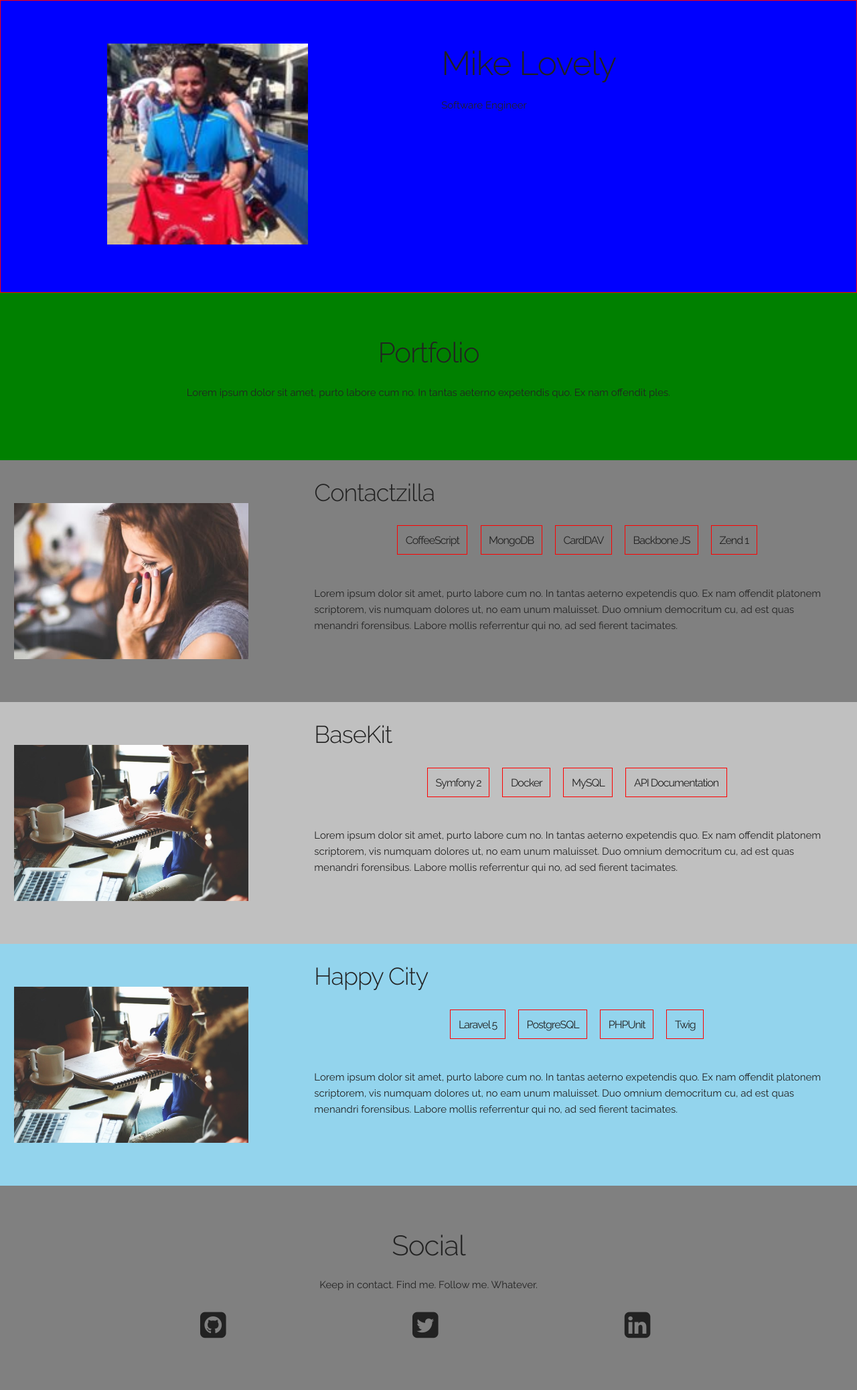
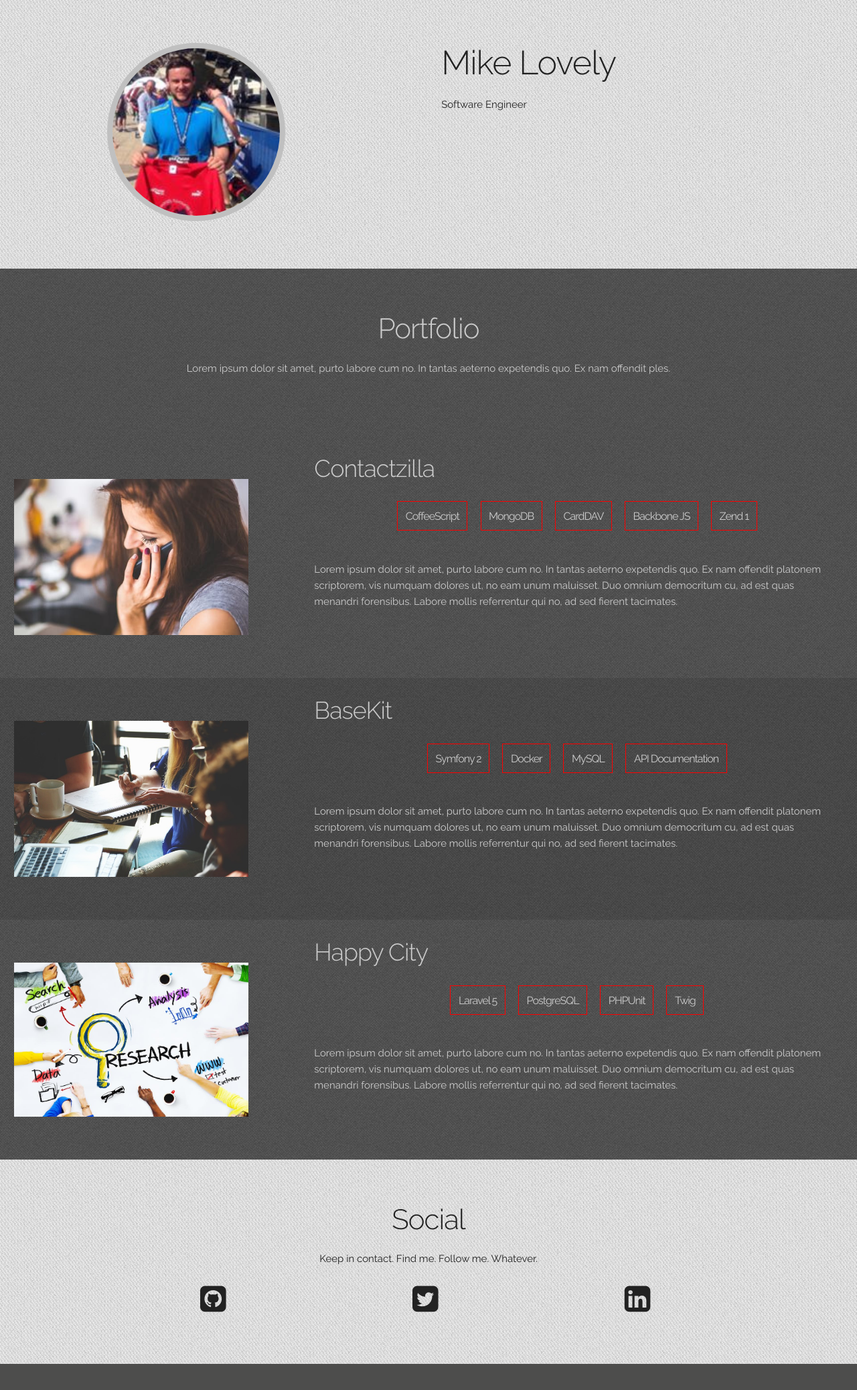
Before and after one commit to mikelovely/mikelovely, a PHP site: template resources/views/home.twig in a window 1280 px wide. Shown: the whole page at 67% size. After the commit the page ends 2036 px from the top, so only its background shows below. Run offline with PHP 8.4, Linux system fonts and the light colour scheme; the template is opened without the code that fills it, so the values that code supplies are empty; some libraries are stand-ins or nearby versions.

Commit message:
Style updates

```diff
--- a/public/css/app.min.css
+++ b/public/css/app.min.css
@@ -1 +1 @@
-.footer .social,.top-section__content{text-align:center}.header,.label{border:1px solid red}.footer{padding:5% 0;background-color:grey}.footer .social{width:100%}.footer .social li{float:left;width:33%;list-style:none}.header{padding:5% 0;background-color:#28aadc}.profile-image{margin:auto;width:300px}@media screen and (min-width:400px){.header{background-color:red}}@media screen and (min-width:550px){.header{background-color:#00f}.top-section__content{text-align:left}}.label-wrapper,.portfolio-header .portfolio-header__content,.portfolio-item__content h3{text-align:center}.label-wrapper{padding:1%}.label{padding:1.5%;margin:1%;font-size:1.6rem;line-height:2.5;letter-spacing:-.1rem;white-space:nowrap}.portfolio-header{background-color:green;padding:5%}.portfolio-item{background-color:orange}.portfolio-item__image{padding:5% 0}.portfolio-item__image img{margin:auto;display:block;width:350px}.portfolio-item__content{padding:5%}.portfolio-item__content p{padding-top:5%}.background-grey{background-color:grey}.background-light{background-color:rgba(40,170,220,.5)}.background-textured{background-color:silver}@media screen and (min-width:550px){.portfolio-item__content{padding:3%}.portfolio-item__content h3{text-align:left}}@media screen and (min-width:750px){.portfolio-item__content{padding:3%}.portfolio-item__content img{margin-right:auto}}@media screen and (min-width:1200px){.portfolio-item__content{padding:2%}}
+.footer,.header{padding:5% 0}.footer .social,.top-section__content{text-align:center}.portfolio,body{background-repeat:repeat}.footer .social{width:100%}.footer .social li{float:left;width:33%;list-style:none}.top-section__content img{margin:auto;width:250px;border:8px solid silver;border-radius:100%}@media screen and (min-width:550px){.top-section__content{text-align:left}}.label-wrapper,.portfolio-header .portfolio-header__content,.portfolio-item__content h3{text-align:center}.label-wrapper{padding:1%}.label-wrapper .label{border:1px solid red;padding:1.5%;margin:1%;font-size:1.6rem;line-height:2.5;letter-spacing:-.1rem;white-space:nowrap}body{background-image:url(../images/background/cheap_diagonal_fabric.png)}.portfolio{background-image:url(../images/background/tweed.png);color:#CCC}.portfolio .bg-fade{background:linear-gradient(rgba(0,0,0,.1),rgba(0,0,0,.1))}.portfolio-header{padding:5%}.portfolio-item__image{padding:5% 0}.portfolio-item__image img{margin:auto;display:block;width:350px}.portfolio-item__content{padding:5%}.portfolio-item__content p{padding-top:5%}@media screen and (min-width:550px){.portfolio-item__content{padding:3%}.portfolio-item__content h3{text-align:left}}@media screen and (min-width:750px){.portfolio-item__content img{margin-right:auto}}@media screen and (min-width:1200px){.portfolio-item__content{padding:2%}}
--- a/resources/views/home.twig
+++ b/resources/views/home.twig
@@ -1,7 +1,7 @@
 {% extends 'templates/app.twig' %}
 
 {% block content %}
-
+    <section class="portfolio">
         <div class="row portfolio-header">
             <div class="twelve columns">
                 <div class="portfolio-header__content">
@@ -11,7 +11,7 @@
             </div>
         </div>
 
-    <div class="row portfolio-item background-grey">
+        <div class="row portfolio-item bg-dark">
             <div class="four columns portfolio-item__image">
                 <img src="/images/person-woman-hand-smartphone.jpg">
             </div>
@@ -28,7 +28,7 @@
             </div>
         </div>
 
-    <div class="row portfolio-item background-textured">
+        <div class="row portfolio-item bg-fade">
             <div class="four columns portfolio-item__image">
                 <img src="/images/people-woman-coffee-meeting.jpg">
             </div>
@@ -44,9 +44,9 @@
             </div>
         </div>
 
-    <div class="row portfolio-item background-light">
+        <div class="row portfolio-item bg-dark">
             <div class="four columns portfolio-item__image">
-            <img src="/images/people-woman-coffee-meeting.jpg">
+                <img src="/images/surveys-artwork.jpg">
             </div>
             <div class="eight columns portfolio-item__content">
                 <h3>Happy City</h3>
@@ -59,5 +59,5 @@
                 <p>Lorem ipsum dolor sit amet, purto labore cum no. In tantas aeterno expetendis quo. Ex nam offendit platonem scriptorem, vis numquam dolores ut, no eam unum maluisset. Duo omnium democritum cu, ad est quas menandri forensibus. Labore mollis referrentur qui no, ad sed fierent tacimates.</p>
             </div>
         </div>
-
+    </section>
 {% endblock %}
--- a/resources/views/templates/partials/header.twig
+++ b/resources/views/templates/partials/header.twig
@@ -3,7 +3,7 @@
         <div class="row top-section">
             <div class="top-section__content">
                 <div class="six columns">
-                    <img class="profile-image" src="images/profile.jpg">
+                    <img src="images/profile.jpg">
                 </div>
                 <div class="six columns">
                     <h1>Mike Lovely</h1>
--- a/src/sass/label.scss
+++ b/src/sass/label.scss
@@ -1,7 +1,6 @@
 .label-wrapper {
     text-align: center;
     padding: 1%;
-}
 
     .label {
         border: 1px solid red;
@@ -12,3 +11,4 @@
         letter-spacing: -.1rem;
         white-space: nowrap;
     }
+}
--- /dev/null
+++ b/src/sass/main.scss
@@ -0,0 +1,4 @@
+body {
+    background-image: url(../images/background/cheap_diagonal_fabric.png);
+    background-repeat:repeat;
+}
```
Also changed, not shown: src/sass/footer.scss (+4 -5 lines), src/sass/header.scss (+6 -13 lines), src/sass/portfolio.scss (+13 -19 lines), public/css/app.css. Lines whose indentation alone changed are shown as unchanged.
